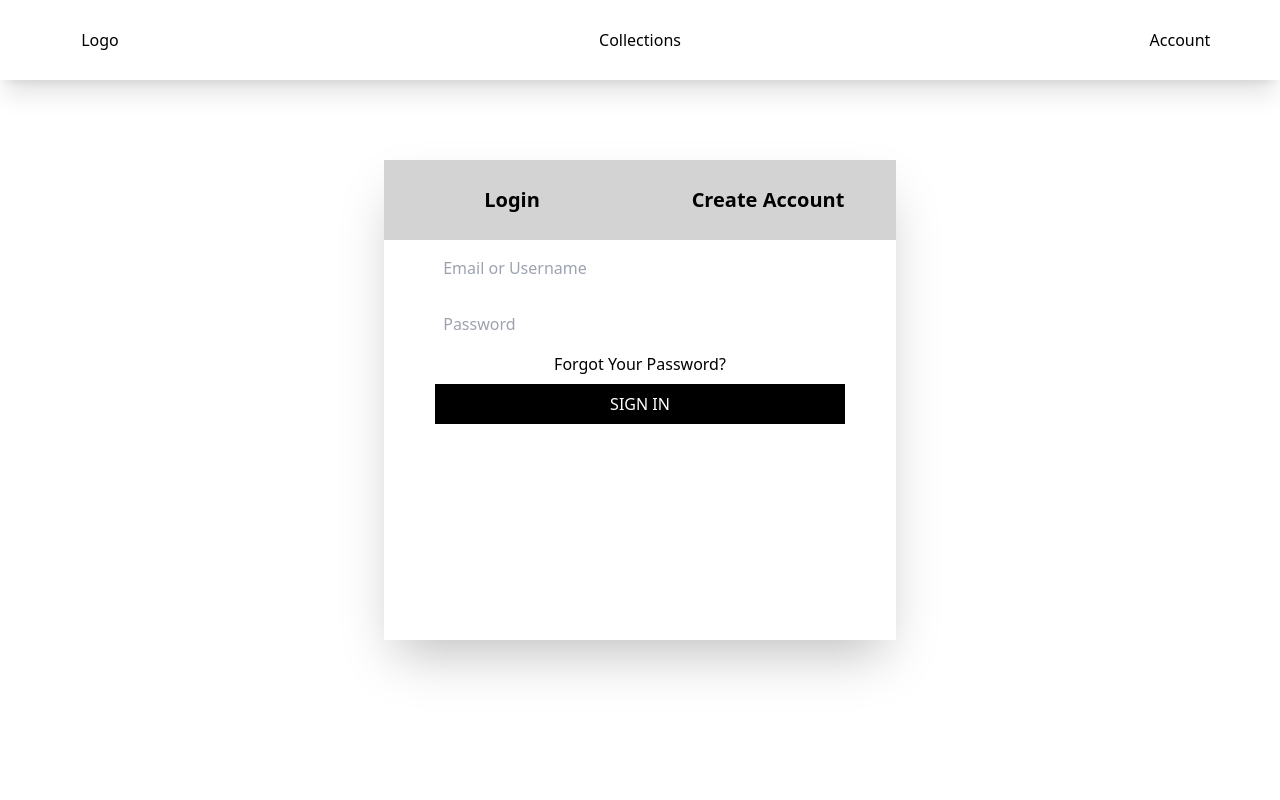
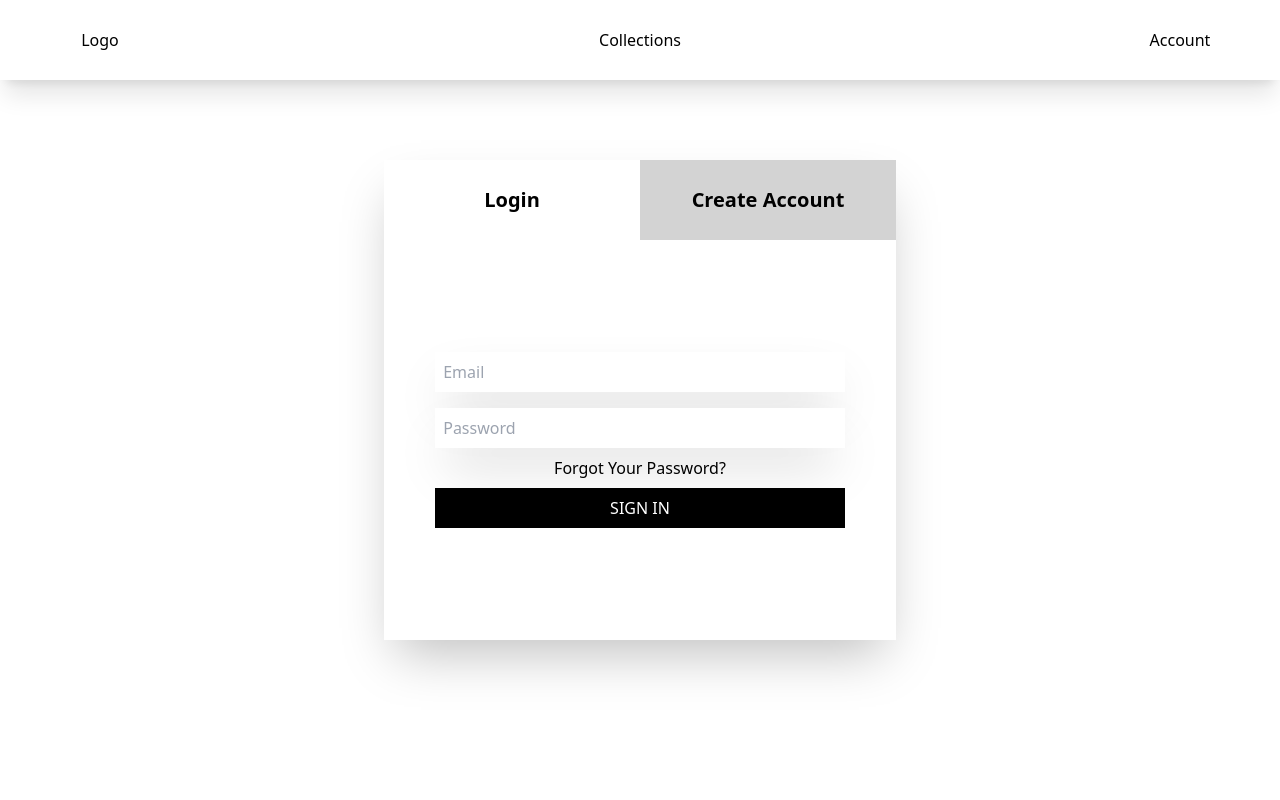
Before and after one commit to pavleCeranic/ormar, a React (Create React App) app in the folder myapp/: page /account in a window 1280 px wide. Shown: the top 800 px of the page. Built offline with nearby package versions, Linux system fonts and the light colour scheme.

Commit message:
[003] roughly finnished UI for login/registration form

```diff
--- a/myapp/package.json
+++ b/myapp/package.json
@@ -6,6 +6,7 @@
     "@testing-library/jest-dom": "^5.17.0",
     "@testing-library/react": "^13.4.0",
     "@testing-library/user-event": "^13.5.0",
+    "axios": "^1.6.8",
     "react": "^18.2.0",
     "react-dom": "^18.2.0",
     "react-router-dom": "^6.22.3",
--- a/myapp/src/App.js
+++ b/myapp/src/App.js
@@ -2,18 +2,18 @@ import './App.css';
 import React from 'react';
 import { BrowserRouter, Routes, Route } from "react-router-dom";
 import Home from './Pages/Home.js';
-import Account from './Pages/Account.js';
+import LoginRegistration from './Pages/LoginRegistration.js';
 import Heading from './Heading.js';
 import Footer from './Footer.js';
 
 function App() {
 	return (
-		<div className='flex flex-col overflow-x-hidden' >
+		<div className='flex flex-col overflow-x-hidden select-none'>
 			<BrowserRouter>
 				<Heading />
 				<Routes>
 					<Route path="/" element={<Home />} />
-					<Route path="/account" element={<Account />} />
+					<Route path="/account" element={<LoginRegistration />} />
 				</Routes>
 				<Footer />
 			</BrowserRouter>
--- a/myapp/src/LoginForm.js
+++ b/myapp/src/LoginForm.js
@@ -15,80 +15,13 @@ const LoginForm = () => {
 	};
 
 	return (
-		<div className="min-h-screen flex items-center justify-center bg-gray-50 py-12 px-4 sm:px-6 lg:px-8">
-			<div className="max-w-md w-full space-y-8">
-				<div>
-					<h2 className="mt-6 text-center text-3xl font-extrabold text-gray-900">
-						Sign in to your account
-					</h2>
-				</div>
-				<form className="mt-8 space-y-6" onSubmit={handleSubmit}>
-					<input type="hidden" name="remember" value="true" />
-					<div className="rounded-md shadow-sm -space-y-px">
-						<div>
-							<label htmlFor="email-or-username" className="sr-only">
-								Email address or Username
-							</label>
-							<input
-								id="email-or-username"
-								name="emailOrUsername"
-								type="text"
-								autoComplete="email username"
-								required
-								value={emailOrUsername}
-								onChange={(e) => setEmailOrUsername(e.target.value)}
-								className="appearance-none rounded-none relative block w-full px-3 py-2 border border-gray-300 placeholder-gray-500 text-gray-900 rounded-t-md focus:outline-none focus:ring-indigo-500 focus:border-indigo-500 focus:z-10 sm:text-sm"
-								placeholder="Email address or Username"
-							/>
-						</div>
-						<div>
-							<label htmlFor="password" className="sr-only">
-								Password
-							</label>
-							<input
-								id="password"
-								name="password"
-								type="password"
-								autoComplete="current-password"
-								required
-								value={password}
-								onChange={(e) => setPassword(e.target.value)}
-								className="appearance-none rounded-none relative block w-full px-3 py-2 border border-gray-300 placeholder-gray-500 text-gray-900 rounded-b-md focus:outline-none focus:ring-indigo-500 focus:border-indigo-500 focus:z-10 sm:text-sm"
-								placeholder="Password"
-							/>
-						</div>
-					</div>
-
-					<div className="flex items-center justify-between">
-						<div className="flex items-center">
-							<input
-								id="remember-me"
-								name="remember-me"
-								type="checkbox"
-								className="h-4 w-4 text-indigo-600 focus:ring-indigo-500 border-gray-300 rounded"
-							/>
-							<label htmlFor="remember-me" className="ml-2 block text-sm text-gray-900">
-								Remember me
-							</label>
-						</div>
-
-						<div className="text-sm">
-							<a href="#" className="font-medium text-indigo-600 hover:text-indigo-500">
-								Forgot your password?
-							</a>
-						</div>
-					</div>
-
-					<div>
-						<button
-							type="submit"
-							className="group relative w-full flex justify-center py-2 px-4 border border-transparent text-sm font-medium rounded-md text-white bg-indigo-600 hover:bg-indigo-700 focus:outline-none focus:ring-2 focus:ring-offset-2 focus:ring-indigo-500"
-						>
-							Sign in
-						</button>
-					</div>
-				</form>
-			</div>
+		<div className=''>
+			<form className='flex flex-col w-full items-center' onSubmit={handleSubmit}>
+							<input type='text' id='email' placeholder='Email' onChange={handleInputChange} value={formData.email} className='outline-0 shadow-2xl m-2 p-2 w-4/5 focus:shadow-lg focus:scale-105 transition-all duration-200 ease-in-out' />
+							<input type='password' id='password' placeholder='Password' onChange={handleInputChange} value={formData.password} className='outline-0 shadow-2xl m-2 p-2 w-4/5 focus:shadow-lg focus:scale-105 transition-all duration-200 ease-in-out' />
+							<Link to="/" className=''>Forgot Your Password? </Link>
+							<button type='submit' className='bg-black text m-2 p-2 w-4/5 cursor-pointer text-white text-center hover:bg-buttonYellow transition-colors'>SIGN IN</button>
+						</form>
 		</div>
 	);
 };
--- a/myapp/src/Pages/Account.js
+++ b/myapp/src/Pages/Account.js
@@ -1,56 +1,10 @@
 import './Account.css';
-import React, { useState, useRef } from 'react';
-import { Link } from 'react-router-dom';
-
 
 const Account = () => {
 
-	const myDivRef = useRef(null);
-	const [activeTab, setActiveTab] = useState('login');
-
-	const handleTabClick = () => {
-
-		setActiveTab('login');
-
-		// Accessing the div by its ID
-		const myDiv = myDivRef.current;
-		if (myDiv) {
-		  // Manipulate the div here
-		  myDiv.style.backgroundColor = 'red';
-		}
-	  };
-
-	  // nastavi sa setanjem css na tabovima prilikom aktiviranja
 	return (
-		<div className='h-[100vh] w-full flex justify-center items-center transition-colors'>
-			<div className='h-3/5 w-2/5 shadow-2xl'>
-				<div className='flex flex-row text-center cursor-pointer  w-full h-1/6 justify-around font-semibold text-xl'>
-					<div id='myDiv' ref={myDivRef} className='content-center bg-inactiveGrey w-full h-full hover:bg-gray-100' onClick={handleTabClick} >Login</div>
-					<div id='tab1' className='content-center bg-inactiveGrey w-full h-full hover:opacity-95' onClick={() => { setActiveTab('register') }} >Create Account</div>
-				</div>
-				<div className='w-full h-5/6 '>
-					{activeTab === 'login' ? (
-						<form className='flex flex-col justify-center items-center'>
-							<input type='text' id='credentials' placeholder='Email or Username' className=' m-2 p-2 w-4/5' />
-							<input type='text' id='password' placeholder='Password' className=' m-2 p-2 w-4/5' />
-							<Link to="/" className=''>Forgot Your Password? </Link>
-							<div className='bg-black text m-2 p-2 w-4/5 cursor-pointer text-white text-center hover:bg-buttonYellow '>SIGN IN</div>
-						</form>
-					) : (
-						<form className='flex flex-col justify-center items-center'>
-							<input type='text' id='email' placeholder='Email' className=' m-2 p-2' />
-							<input type='text' id='username' placeholder='Username' className=' m-2 p-2' />
-							<input type='text' id='password' placeholder='Password' className=' m-2 p-2' />
-						</form>
-					)}
-
-				</div>
-			</div>
-		</div>
-
-
-
-	);
-};
+		<div>here</div>
+	)
+}
 
 export default Account;
--- /dev/null
+++ b/myapp/src/Pages/LoginRegistration.css
@@ -0,0 +1,3 @@
+@import 'tailwindcss/base';
+@import 'tailwindcss/components';
+@import 'tailwindcss/utilities';
--- /dev/null
+++ b/myapp/src/Pages/LoginRegistration.js
@@ -0,0 +1,106 @@
+import './LoginRegistration.css';
+import React, { useState, useRef, useEffect } from 'react';
+import { Link } from 'react-router-dom';
+import axios from 'axios';
+
+
+const LoginRegistration = () => {
+
+	const firstDivRef = useRef(null);
+	const secondDivRef = useRef(null);
+	const [activeTab, setActiveTab] = useState('login');
+	const [formData, setFormData] = useState({
+		username: '',
+		email: '',
+		password: ''
+	});
+
+	const handleTabClick = (activeTab, notActiveTab) => {
+
+		setActiveTab(activeTab === firstDivRef ? 'login' : '');
+
+		if (activeTab && notActiveTab) {
+			activeTab.current.style.backgroundColor = 'white';
+			notActiveTab.current.style.backgroundColor = '#d3d3d3';
+		}
+	};
+
+	const handleInputChange = (e) => {
+		let name = e.target.id;
+		let value = e.target.value;
+
+		if (value.length === 30) {
+			// show a tooltip about limitations
+			return
+		}
+
+		setFormData(prevState => ({
+			...prevState,
+			[name]: value.replaceAll(' ', '')
+		}));
+	};
+
+	useEffect(() => {
+
+		// decide if user is loged in or not and direct user to Account or stay here to login/register
+
+		handleTabClick(firstDivRef, secondDivRef);
+	}, []);
+
+	const handleSubmit = (e) => {
+		e.preventDefault();
+
+		if (/^[\w-\.]+@([\w-]+\.)+[\w-]{2,4}$/.test(formData.email)) {
+			// alert user that email is not valid
+			return;
+		}
+
+		console.log('e', formData)
+		// axios.post('___', formData)
+		// 	.then(response => {
+		// 		console.log('Form submitted successfully:', response.data);
+		// 		// Clear the form after successful submission
+		// 		setFormData({
+		// 			name: '',
+		// 			email: '',
+		// 			message: ''
+		// 		});
+		// 	})
+		// 	.catch(error => {
+		// 		console.error('Error submitting form:', error);
+		// 	});
+
+	}
+
+	return (
+		<div className='h-[100vh] w-full flex justify-center items-center '>
+			<div className='h-3/5 w-2/5 shadow-2xl'>
+				<div className='flex flex-row text-center cursor-pointer w-full h-1/6 justify-around font-semibold text-xl'>
+					<div id='myDiv' ref={firstDivRef} className='content-center bg-inactiveGrey w-full h-full hover:bg-gray-100' onClick={() => { handleTabClick(firstDivRef, secondDivRef) }} >Login</div>
+					<div id='tab1' ref={secondDivRef} className='content-center bg-inactiveGrey w-full h-full hover:opacity-95' onClick={() => { handleTabClick(secondDivRef, firstDivRef) }} >Create Account</div>
+				</div>
+				<div className='w-full h-5/6 flex flex-col justify-center items-center'>
+					{activeTab === 'login' ? (
+						<form className='flex flex-col w-full items-center' onSubmit={handleSubmit}>
+							<input type='text' id='email' placeholder='Email' onChange={handleInputChange} value={formData.email} className='outline-0 shadow-2xl m-2 p-2 w-4/5 focus:shadow-lg focus:scale-105 transition-all duration-200 ease-in-out' />
+							<input type='password' id='password' placeholder='Password' onChange={handleInputChange} value={formData.password} className='outline-0 shadow-2xl m-2 p-2 w-4/5 focus:shadow-lg focus:scale-105 transition-all duration-200 ease-in-out' />
+							<Link to="/" className=''>Forgot Your Password? </Link>
+							<button type='submit' className='bg-black text m-2 p-2 w-4/5 cursor-pointer text-white text-center hover:bg-buttonYellow transition-colors'>SIGN IN</button>
+						</form>
+					) : (
+						<form className='flex flex-col w-full justify-center items-center' onSubmit={handleSubmit}>
+							<input type='text' id='email' placeholder='Email' onChange={handleInputChange} value={formData.email} className='outline-0 shadow-2xl m-2 p-2 w-4/5 focus:shadow-lg focus:scale-105 transition-all duration-200 ease-in-out' />
+							<input type='text' id='username' placeholder='Username' onChange={handleInputChange} value={formData.username} className='outline-0 shadow-2xl m-2 p-2 w-4/5 focus:shadow-lg focus:scale-105 transition-all duration-200 ease-in-out' />
+							<input type='password' id='password' placeholder='Password' onChange={handleInputChange} value={formData.password} className='outline-0 shadow-2xl m-2 p-2 w-4/5 focus:shadow-lg focus:scale-105 transition-all duration-200 ease-in-out' />
+							<Link to="/account" className='' onClick={() => { handleTabClick(firstDivRef, secondDivRef) }}>Already have an Account? </Link>
+							<button type='submit' className='bg-black text m-2 p-2 w-4/5 cursor-pointer text-white text-center hover:bg-buttonYellow transition-colors'>REGISTER</button>
+						</form>
+					)}
+
+				</div>
+			</div>
+		</div>
+	);
+};
+
+export default LoginRegistration;
```
Also changed, not shown: 1 other file (tests, documents, lock files or other folders).
